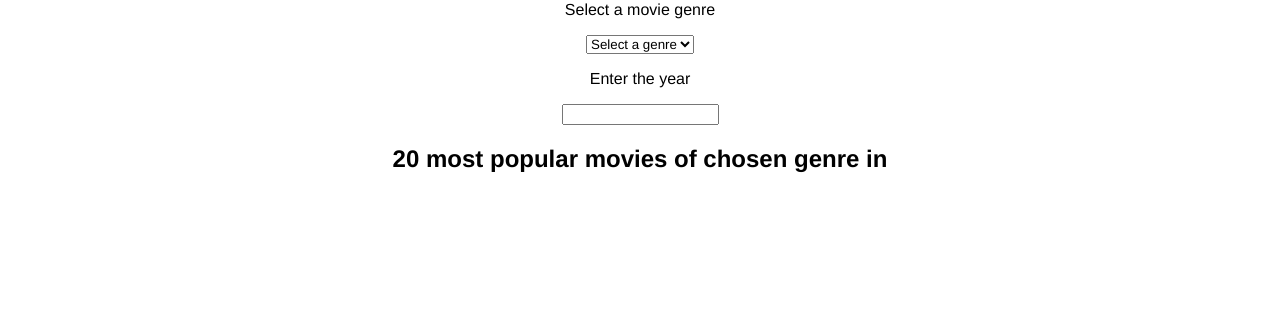
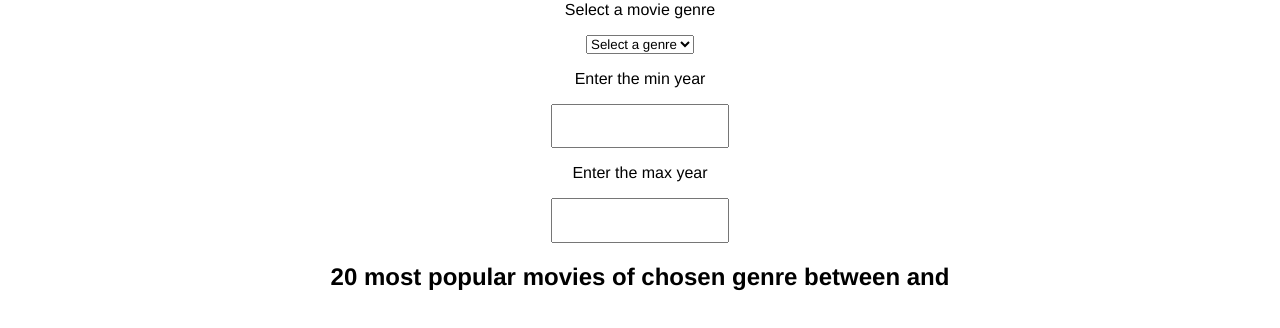
Before and after one commit to RayanBassetti/qvsta-movieslist-rayanbassetti, a React (Create React App) app: page / in a window 1280 px wide. Shown: the part 434-762 px from the top of the page. Built offline with nearby package versions, Linux system fonts and the light colour scheme; no server answers.

Commit message:
Started to implement the search between 2 specific years in the query

```diff
--- a/src/containers/FrontPage.js
+++ b/src/containers/FrontPage.js
@@ -19,17 +19,25 @@ export default function FrontPage(props) {
                         </option>
                         {props.state.allGenres}
                     </select>
-                    <p>Enter the year</p>
+                    <p>Enter the min year</p>
                     <input
                         type="text"
                         onChange={props.HandleSearch}
-                        name="researchyear"
-                        value={props.state.researchyear}
+                        name="researchyear1"
+                        value={props.state.researchyear1}
+                    >
+                    </input>
+                    <p>Enter the max year</p>
+                    <input
+                        type="text"
+                        onChange={props.HandleSearch}
+                        name="researchyear2"
+                        value={props.state.researchyear2}
                     >
                     </input>
                     {/* <p className="launchSearch" onClick={props.LaunchSearch}>Wait for it...</p> */}
             </form>
-            <h2>20 most popular movies of chosen genre in {props.state.researchyear}</h2>
+            <h2>20 most popular movies of chosen genre between {props.state.researchyear1} and {props.state.researchyear2}</h2>
             <div className="AllMovies">
                 {props.state.allMovies}
             </div>
--- a/src/containers/FrontPage.scss
+++ b/src/containers/FrontPage.scss
@@ -9,6 +9,11 @@
         justify-content: center;
         align-items: center;
         flex-direction: column;
+
+        input {
+            padding : 1%;
+            text-align: center;
+        }
 
         .launchSearch {
             cursor : pointer;
--- a/src/containers/Movies.js
+++ b/src/containers/Movies.js
@@ -14,7 +14,8 @@ class Movies extends React.Component {
     constructor() {
         super()
         this.state = {
-            researchyear: "",
+            researchyear1: "",
+            researchyear2: "",
             researchgenre: "",
             allMovies: [],
             allGenres: []
@@ -32,7 +33,9 @@ class Movies extends React.Component {
         this.setState({
             [name]: value
         })
-        this.ConfigureSearch(value)
+        const researchyear1 = this.state.researchyear1
+        const researchyear2 = this.state.researchyear2
+        this.ConfigureSearch(researchyear1, researchyear2)
     }
 
     HandleSelect(event) {
@@ -44,7 +47,7 @@ class Movies extends React.Component {
     }
 
 
-    ConfigureSearch(value, selectedGenreId) {
+    ConfigureSearch(researchyear1, researchyear2, selectedGenreId) {
         this.state.allGenres.forEach(genre => {
             if (selectedGenreId === genre.id) {
                 this.setState({
@@ -53,7 +56,7 @@ class Movies extends React.Component {
             }
         })
         const selectedGenre = this.state.researchgenre
-        const fullURL = `https://api.themoviedb.org/3/discover/movie?api_key=435ab096a795a0a39c4e7bca5f71fd75&sort_by=popularity.desc&primary_release_year=${value}&with_genres=${selectedGenre}`
+        const fullURL = `https://api.themoviedb.org/3/discover/movie?api_key=435ab096a795a0a39c4e7bca5f71fd75&sort_by=popularity.desc&primary_release_date.gte=${researchyear1}&primary_release_date.lte=${researchyear2}&with_genres=${selectedGenre}`
         this.LaunchSearch(fullURL)
     }
 
```
